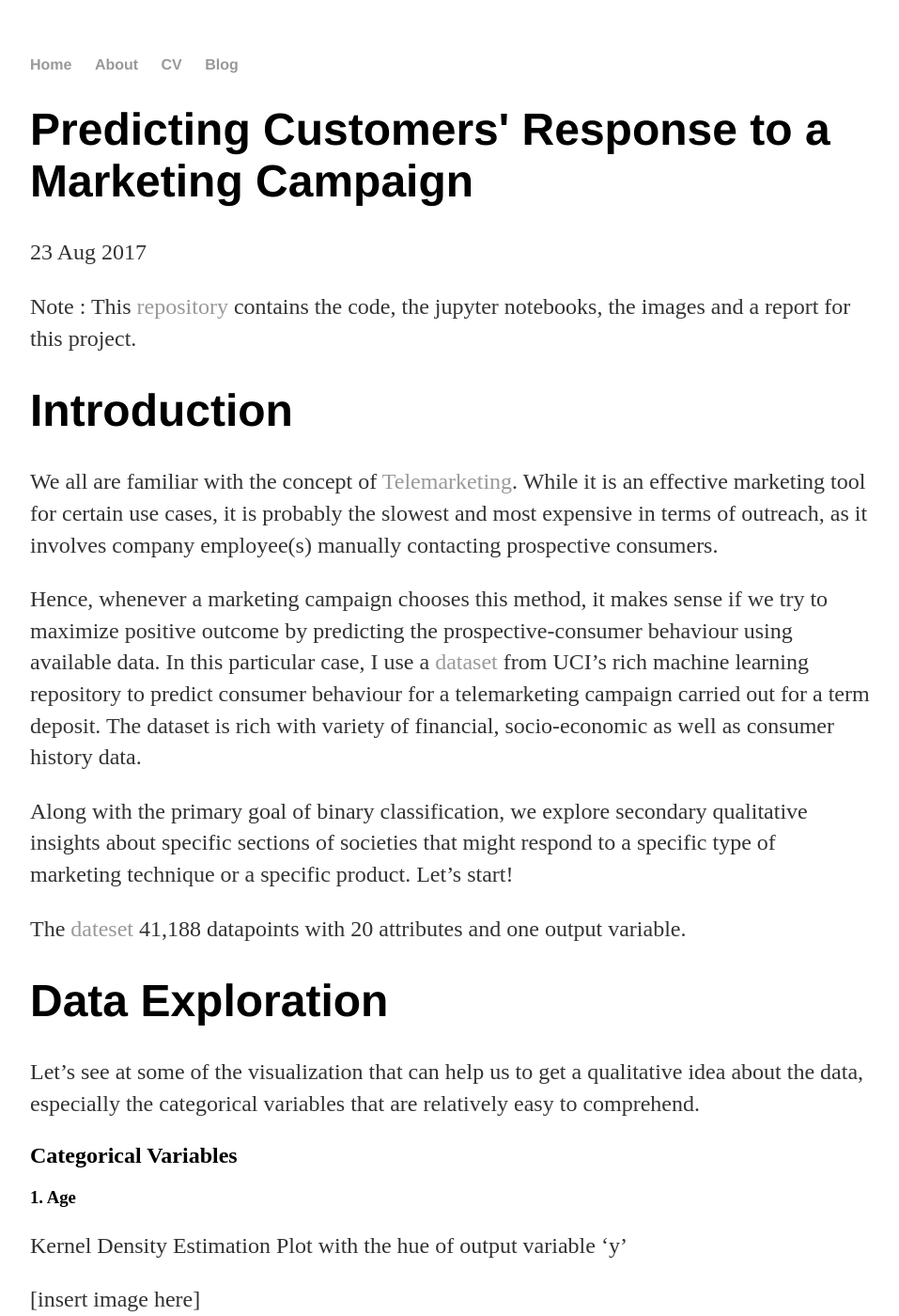
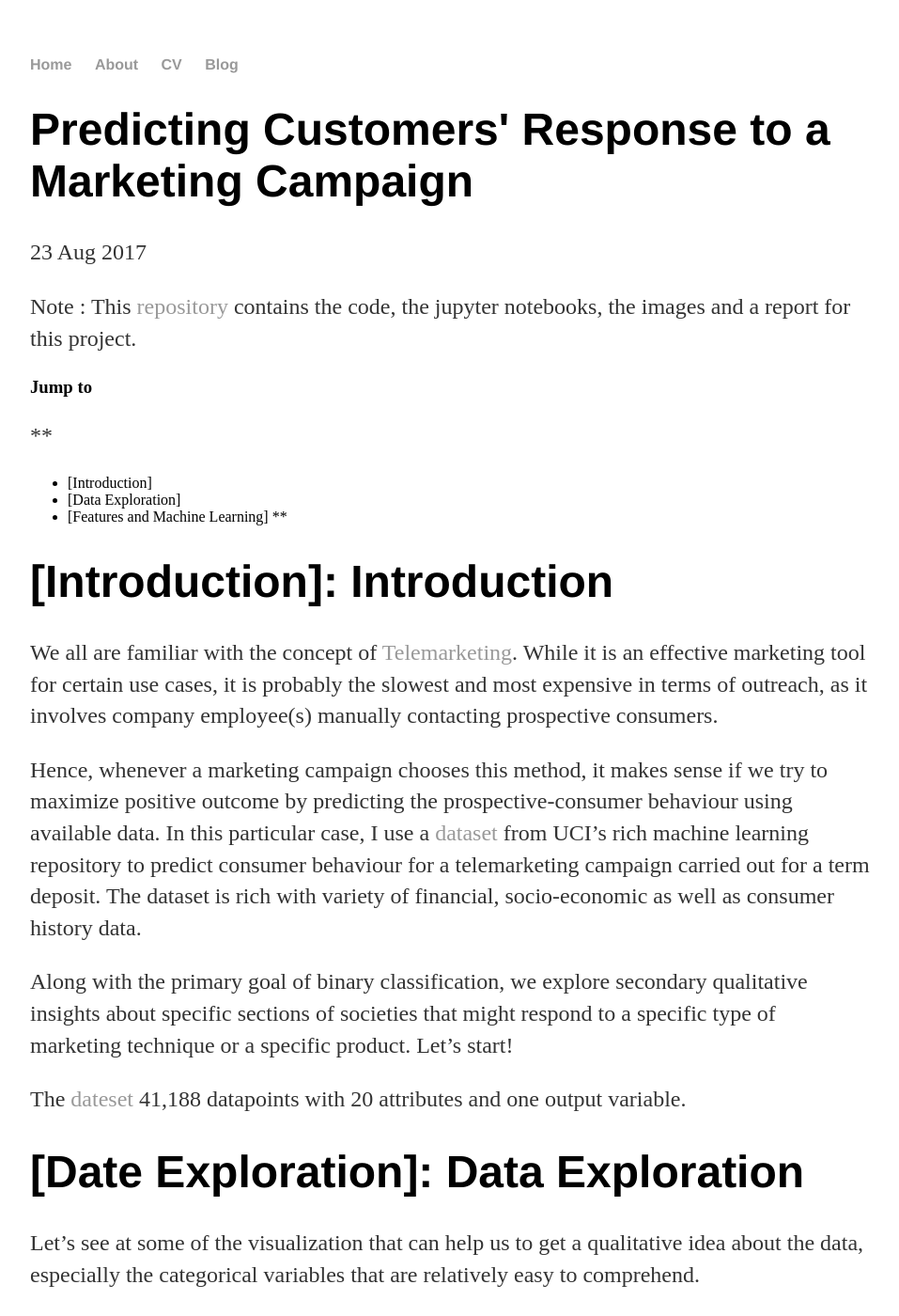
Before and after one commit to nachiketmparanjape2/nachiketmparanjape2.github.io, a Jekyll site: the page built from _posts/2017-08-23-Direct-Marketing-Binary-Prediction.md, in a window 1280 px wide and 1400 px high. Shown: the whole window at 94% size, without its empty margins (160-1117 px from the left). Built offline with Jekyll 4.4.1, drawn with Linux system fonts in a browser that asks for light colours; some of the changed text lies outside the part shown.

Commit message:
Update 2017-08-23-Direct-Marketing-Binary-Prediction.md

```diff
--- a/_posts/2017-08-23-Direct-Marketing-Binary-Prediction.md
+++ b/_posts/2017-08-23-Direct-Marketing-Binary-Prediction.md
@@ -6,7 +6,15 @@ date: 2017-08-23
 
 
 Note : This [repository](https://github.com/nachiketmparanjape/Bank_UCI) contains the code, the jupyter notebooks, the images and a report for this project.
-# Introduction
+
+### Jump to
+**
+* [Introduction]
+* [Data Exploration]
+* [Features and Machine Learning] **
+
+
+# [Introduction]: Introduction
 
 We all are familiar with the concept of [Telemarketing](https://en.wikipedia.org/wiki/Telemarketing). While it is an effective marketing tool for certain use cases, it is probably the slowest and most expensive in terms of outreach, as it involves company employee(s) manually contacting prospective consumers.
 
@@ -16,7 +24,7 @@ Along with the primary goal of binary classification, we explore secondary quali
 
 The [dateset](http://archive.ics.uci.edu/ml/datasets/Bank+Marketing) 41,188 datapoints with 20 attributes and one output variable.
 
-# Data Exploration
+# [Date Exploration]: Data Exploration
 
 Let's see at some of the visualization that can help us to get a qualitative idea about the data, especially the categorical variables that are relatively easy to comprehend.
 
@@ -84,4 +92,4 @@ We can also see correlation between variables that seem visibly correlated in th
 
 [insert image here]
 
-# Prep and Data Science
+# [Features and Machine Learning]: Prep and Data Science
```
